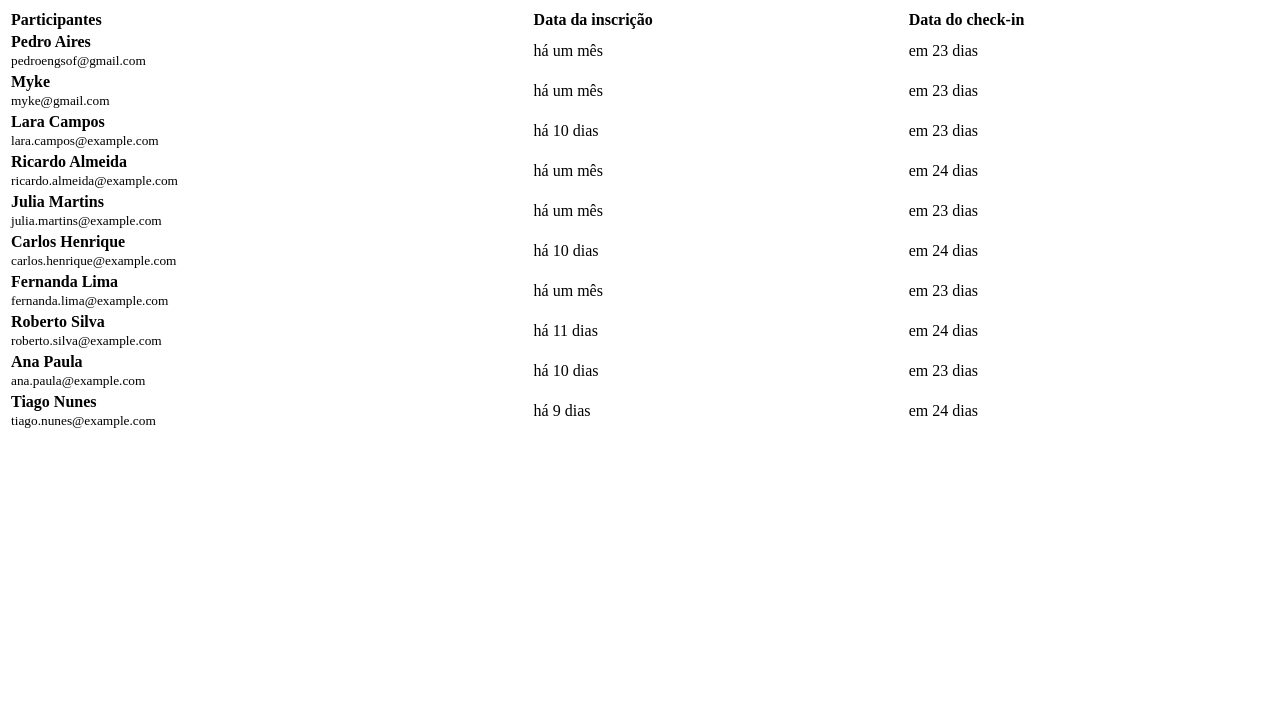
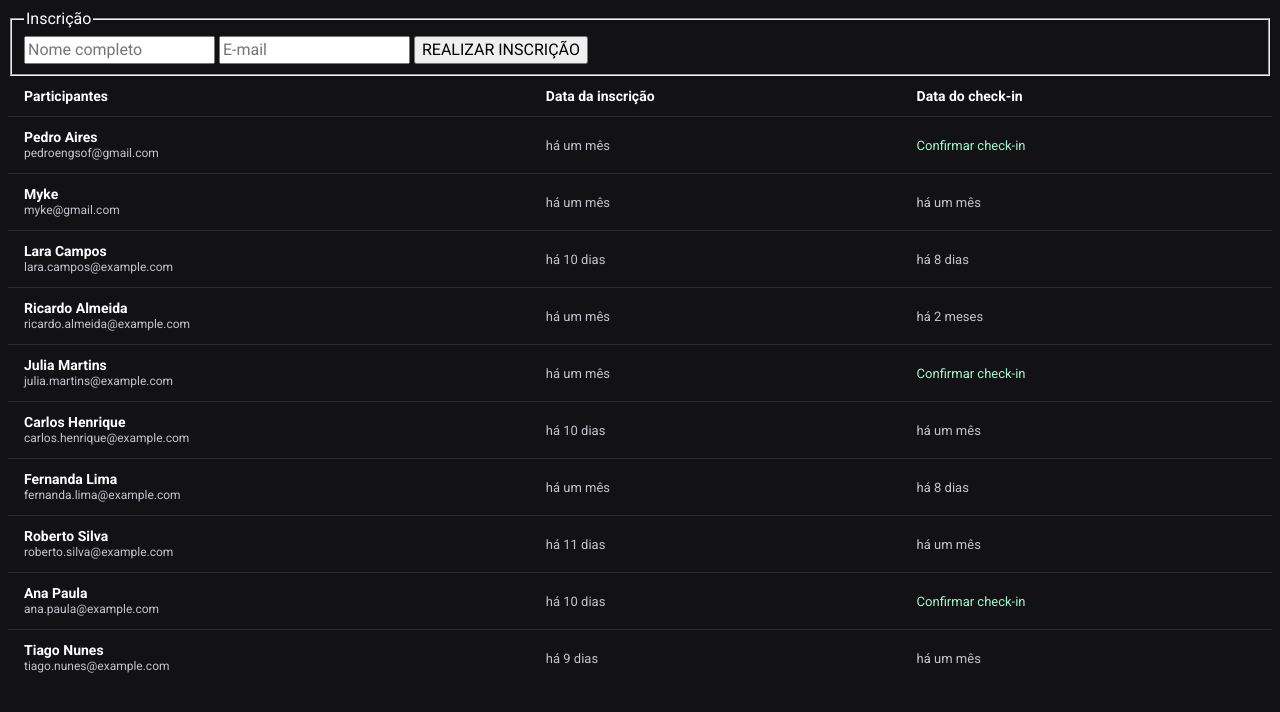
Before and after one commit to pedroairees/pass.in, a plain HTML site: page index.html in a window 1280 px wide. Drawn offline with nearby package versions, Linux system fonts and the light colour scheme.

Commit message:
add logica

```diff
--- a/index.html
+++ b/index.html
@@ -1,18 +1,35 @@
 <!DOCTYPE html>
 <html lang="pt-br">
 <head>
+    <link rel="preconnect" href="https://fonts.googleapis.com">
+    <link rel="preconnect" href="https://fonts.gstatic.com" crossorigin>
     <meta charset="UTF-8">
     <meta name="viewport" content="width=device-width, initial-scale=1.0">
-    <title>Document</title>
+    <title>pass.in</title>
     <link rel="stylesheet" href="./style.css">
     <script src="./main.js" defer></script>
-</head>
-<body>
+    <!-- bibliotecas de hora do js - dayjs -->
     <script src="https://cdn.jsdelivr.net/npm/dayjs@1/dayjs.min.js"></script>
     <script src="https://cdn.jsdelivr.net/npm/dayjs@1/plugin/relativeTime.js"></script>
     <script>dayjs.extend(window.dayjs_plugin_relativeTime)</script>
     <script src="https://cdn.jsdelivr.net/npm/dayjs@1/locale/pt-br.js"></script>
     <script>dayjs.locale('pt-br')</script>
+    <link href="https://fonts.googleapis.com/css2?family=Roboto:ital,wght@0,100;0,300;0,400;0,500;0,700;0,900;1,100;1,300;1,400;1,500;1,700;1,900&display=swap" rel="stylesheet">
+</head>
+<body>
+
+
+    <form onsubmit="adicionarParticipante(event)">
+        <fieldset>
+            <legend>Inscrição</legend>
+
+            <div>
+                <input type="text" placeholder="Nome completo" name="nome" required>
+                <input type="email" placeholder="E-mail" name="email" required>
+                <button>REALIZAR INSCRIÇÃO</button>
+            </div>
+        </fieldset>
+    </form>
 
     <table width="100%">
         <thead style="text-align: left;">
--- a/main.js
+++ b/main.js
@@ -3,67 +3,73 @@ let participantes = [
         nome: 'Pedro Aires',
         email: 'pedroengsof@gmail.com',
         dataInscricao: new Date(2024, 1, 22, 19, 20),
-        dataCheckIn: new Date(2024, 3, 25, 22, 0)
+        dataCheckIn: null
     },
     {
         nome: 'Myke',
         email: 'myke@gmail.com',
         dataInscricao: new Date(2024, 1, 22, 19, 20),
-        dataCheckIn: new Date(2024, 3, 25, 22, 0)
+        dataCheckIn: new Date(2024, 1, 25, 22, 0)
     },
     {
         nome: 'Lara Campos',
         email: 'lara.campos@example.com',
         dataInscricao: new Date(2024, 2, 23, 10, 15),
-        dataCheckIn: new Date(2024, 3, 25, 19, 30)
+        dataCheckIn: new Date(2024, 2, 25, 19, 30)
     },
     {
         nome: 'Ricardo Almeida',
         email: 'ricardo.almeida@example.com',
         dataInscricao: new Date(2024, 1, 24, 14, 5),
-        dataCheckIn: new Date(2024, 3, 26, 20, 45)
+        dataCheckIn: new Date(2024, 0, 26, 20, 45)
     },
     {
         nome: 'Julia Martins',
         email: 'julia.martins@example.com',
         dataInscricao: new Date(2024, 1, 22, 8, 30),
-        dataCheckIn: new Date(2024, 3, 25, 21, 15)
+        dataCheckIn: null
     },
     {
         nome: 'Carlos Henrique',
         email: 'carlos.henrique@example.com',
         dataInscricao: new Date(2024, 2, 23, 9, 45),
-        dataCheckIn: new Date(2024, 3, 26, 18, 5)
+        dataCheckIn: new Date(2024, 1, 26, 18, 5)
     },
     {
         nome: 'Fernanda Lima',
         email: 'fernanda.lima@example.com',
         dataInscricao: new Date(2024, 1, 24, 13, 20),
-        dataCheckIn: new Date(2024, 3, 25, 20, 30)
+        dataCheckIn: new Date(2024, 2, 25, 20, 30)
     },
     {
         nome: 'Roberto Silva',
         email: 'roberto.silva@example.com',
         dataInscricao: new Date(2024, 2, 22, 11, 50),
-        dataCheckIn: new Date(2024, 3, 26, 22, 10)
+        dataCheckIn: new Date(2024, 1, 26, 22, 10)
     },
     {
         nome: 'Ana Paula',
         email: 'ana.paula@example.com',
         dataInscricao: new Date(2024, 2, 23, 12, 35),
-        dataCheckIn: new Date(2024, 3, 25, 18, 0)
+        dataCheckIn: null
     },
     {
         nome: 'Tiago Nunes',
         email: 'tiago.nunes@example.com',
         dataInscricao: new Date(2024, 2, 24, 16, 50),
-        dataCheckIn: new Date(2024, 3, 26, 21, 20)
+        dataCheckIn: new Date(2024, 1, 26, 21, 20)
     }
 ];
 
 const criarNovoParticipante = (participante) => {
     const dataInscricao = dayjs(Date.now()).to(participante.dataInscricao)
-    const dataCheckIn = dayjs(Date.now()).to(participante.dataCheckIn)
+    let dataCheckIn = dayjs(Date.now()).to(participante.dataCheckIn)
+
+    if(participante.dataCheckIn == null) {
+        dataCheckIn = `
+            <button data-email='${participante.email}' onclick='fazerCheckIn(event)'>Confirmar check-in</button>
+        `
+    }
 
     return `
     <tr>
@@ -86,3 +92,43 @@ const atualizarLista = (participante) => {
 }
 
 atualizarLista(participantes)
+
+const adicionarParticipante = (event) => {
+    event.preventDefault()
+
+    const formData = new FormData(event.target)
+    const participante = {
+        nome: formData.get('nome'),
+        email: formData.get('email'),
+        dataCheckIn: new Date(),
+        dataCheckIn: null
+    }
+
+    const participanteExiste = participantes.find(
+        (p) => p.email == participante.email
+    )
+    if(participanteExiste){
+        alert('Participante já cadastrado')
+        return
+    }
+
+    participantes = [participante, ...participantes]
+    atualizarLista(participantes)
+
+    event.target.querySelector('[name="nome"]').value = ''
+    event.target.querySelector('[name="email"]').value = ''
+}
+
+const fazerCheckIn = (event) => {
+    if(confirm('Deseja realmente fazer check-in?') == false){
+        return
+    }
+
+    const participante = participantes.find((p) => {
+        return p.email == event.target.dataset.email
+    })
+
+    participante.dataCheckIn = new Date()
+
+    atualizarLista(participantes)
+}
--- a/style.css
+++ b/style.css
@@ -0,0 +1,57 @@
+:root{
+    font-size: 62,5%;
+}
+
+body, table, input, button{
+    font-family: 'Roboto', sans-serif;
+    font-size: 16px;
+    line-height: 140%;
+    font-weight: 400;
+}
+
+body{
+    background-color: #121214;
+    color: #fff;
+}
+
+table{
+    border-collapse: collapse;
+}
+
+table thead{
+    font-size: 14px;
+    line-height: 16px;
+}
+
+thead th,
+tbody td{
+    padding: 12px 16px;
+}
+
+tbody td{
+    border-top: 1px solid #ffffff1a;
+    font-size: 13px;
+    line-height: 15px;
+    color: #c4c4cc;
+}
+
+tbody td strong{
+    color: #ffffff;
+    font-size: 14px;
+    line-height: 16px;
+    font-weight: 600;
+}
+
+tbody td small{
+    font-size: 12px;
+    line-height: 16px;
+}
+
+tbody td button{
+    all: unset;
+    color: #9ff9cc;
+}
+
+tbody td button:hover{
+    text-decoration: underline;
+}
```
